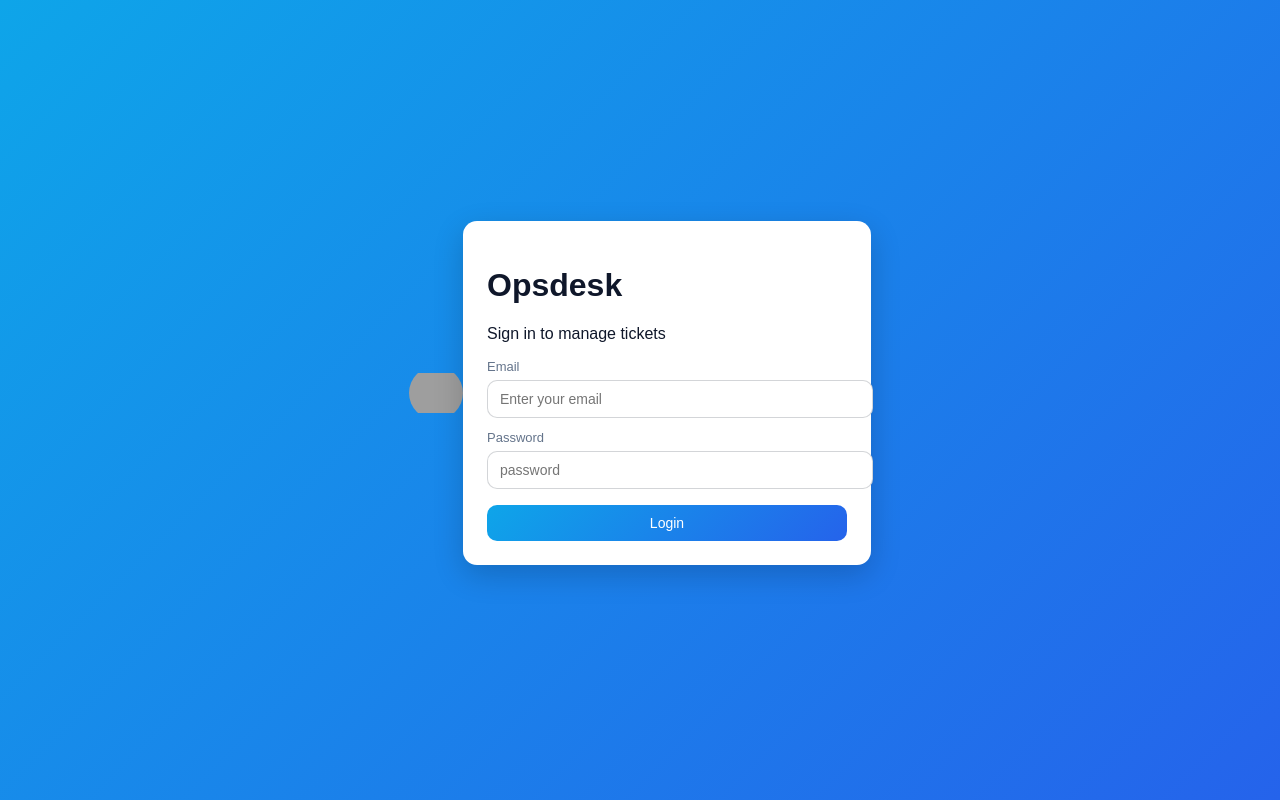
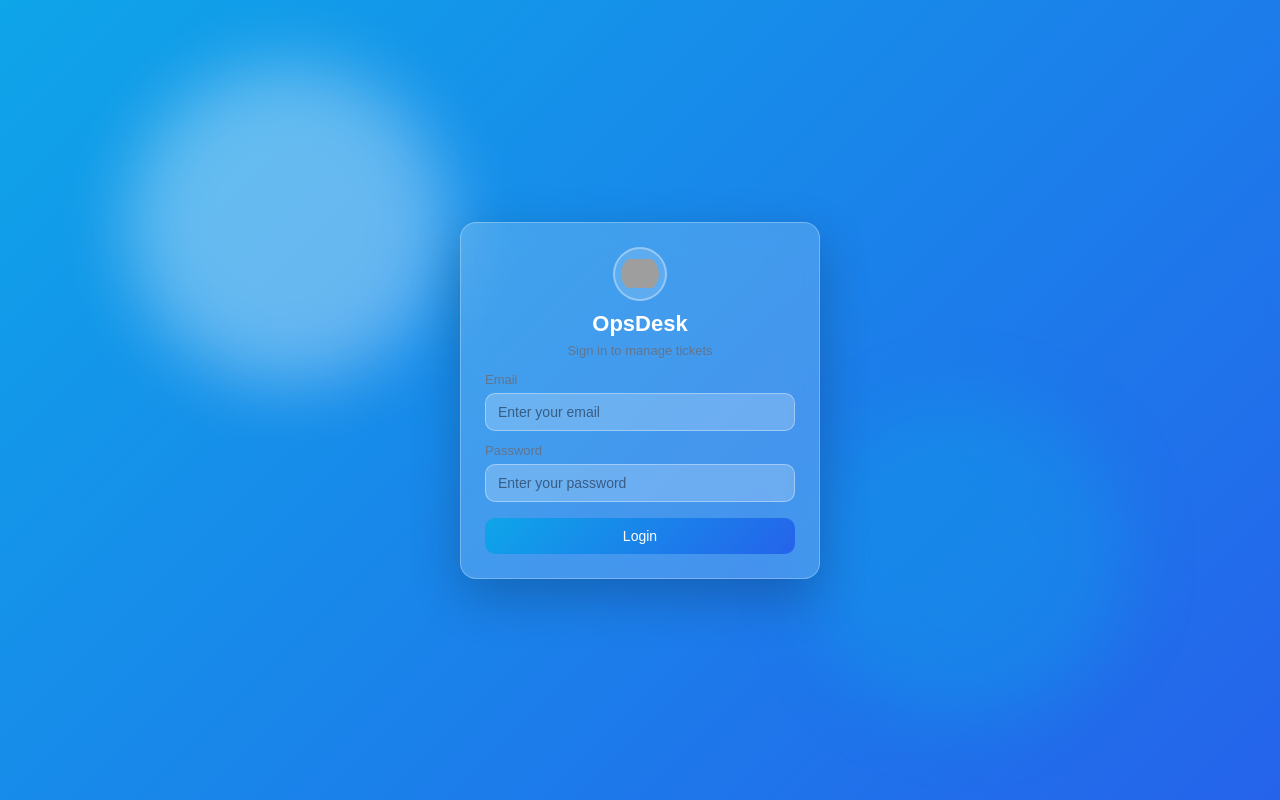
Before and after one commit to buildwithjaym/opsdesk-practice, a PHP site: page /login.php in a window 1280 px wide. Run offline with PHP 8.4, Linux system fonts and the light colour scheme; grey boxes are pictures that could not be loaded.

Commit message:
Edited my login page

```diff
--- a/public/login.php
+++ b/public/login.php
@@ -1,8 +1,6 @@
 <?php
 session_start();
-
 ?>
-
 <!DOCTYPE html>
 <html lang="en">
 <head>
@@ -10,28 +8,239 @@ session_start();
   <meta name="viewport" content="width=device-width, initial-scale=1.0">
   <title>Login - Ticketing System</title>
 
-    <style>:root{--blue-1:#0ea5e9;--blue-2:#2563eb;--bg:#f6f9ff;--card:#ffffff;--text:#0f172a;--muted:#64748b;--radius:14px;}body{margin:0;min-height:100vh;display:flex;justify-content:center;align-items:center;background:linear-gradient(135deg,var(--blue-1),var(--blue-2));font-family:Arial,sans-serif;color:var(--text);}#login-card{width: 360px;background: var(--card);padding:24px;border-radius: var(--radius);box-shadow: 0 10px 30px rgba(0,0,0,0.18);}#logo{display: flex;align-items: center;justify_content: center;margin-bottom: 14px;}#logo img{width: 54px;height: 54px;object-fit: contain;border: 2px;border-radius: 50%;}label{display: block;font-size:13px;color: var(--muted);margin-top: 12px;margin-bottom:6px;}input{width: 100%;padding: 10px 12px;border: 1px solid rgba(15,23,42,0.18);border-radius:10px;outline:none;font-size: 14px;}input:focus{border-color: rgba(37,99,235,0.8);box-shadow: 0 0 0 4px rgba(14,65,233,0.25);}button {width: 100%;margin-top: 16px;padding: 10px 12px;border: none;border-radius:10px;background:linear-gradient(135deg,var(--blue-1),var(--blue-2));color: white;font-size:14px;cursor: pointer;}button:hover{filter: brightness(1.05);}</style>
+  <style>
+    :root{
+      --blue-1:#0ea5e9;
+      --blue-2:#2563eb;
+
+      --text:#0f172a;
+      --muted:#64748b;
+
+      --radius:16px;
+
+      /* Glass */
+      --glass-bg: rgba(255,255,255,0.18);
+      --glass-border: rgba(255,255,255,0.28);
+    }
+
+    *{ box-sizing:border-box; }
+
+    body{
+      margin:0;
+      min-height:100vh;
+      display:flex;
+      justify-content:center;
+      align-items:center;
+      padding:24px;
+      background: linear-gradient(135deg, var(--blue-1), var(--blue-2));
+      font-family: Arial, sans-serif;
+      color: var(--text);
+    }
+
+    /* Optional: soft glow blobs for nicer background */
+    body::before,
+    body::after{
+      content:"";
+      position:fixed;
+      inset:auto;
+      width:320px;
+      height:320px;
+      border-radius:50%;
+      filter: blur(35px);
+      opacity:0.35;
+      z-index:0;
+    }
+    body::before{
+      background:#ffffff;
+      top:8%;
+      left:10%;
+    }
+    body::after{
+      background:#0ea5e9;
+      bottom:10%;
+      right:12%;
+    }
+
+    #login-card{
+      position:relative;
+      z-index:1;
+
+      width:360px;
+      padding:24px;
+      border-radius:var(--radius);
+
+      /* Glassmorphism */
+      background: var(--glass-bg);
+      border: 1px solid var(--glass-border);
+      backdrop-filter: blur(14px);
+      -webkit-backdrop-filter: blur(14px);
+
+      box-shadow: 0 18px 50px rgba(0,0,0,0.22);
+      transform: translateY(0);
+      transition: transform 160ms ease, box-shadow 160ms ease;
+    }
+
+    #login-card:hover{
+      transform: translateY(-2px);
+      box-shadow: 0 22px 60px rgba(0,0,0,0.26);
+    }
+
+    #ticket-badge{
+      position:absolute;
+      left:-64px;
+      top:50%;
+      transform: translateY(-50%);
+
+      width:56px;
+      height:56px;
+
+      display:flex;
+      align-items:center;
+      justify-content:center;
+
+      border-radius:50%;
+      background: linear-gradient(135deg, var(--blue-1), var(--blue-2));
+      color:white;
+      font-weight:700;
+      letter-spacing:1px;
+      font-size:12px;
+
+      box-shadow: 0 10px 22px rgba(0,0,0,0.18);
+      border: 1px solid rgba(255,255,255,0.25);
+    }
+
+    #logo{
+      display:flex;
+      align-items:center;
+      justify-content:center;
+      margin-bottom:10px;
+    }
+
+    #logo img{
+      width:54px;
+      height:54px;
+      object-fit:contain;
+      border-radius:50%;
+      border: 2px solid rgba(255,255,255,0.35);
+      background: rgba(255,255,255,0.15);
+      padding:6px;
+    }
+
+    #card-title{
+      text-align:center;
+      margin-bottom:14px;
+    }
+    #card-title h1{
+      margin:0;
+      font-size:22px;
+      font-weight:700;
+      color: #ffffff;
+    }
+    #card-title p{
+      margin:6px 0 0 0;
+      font-size:13px;
+      color: var(--muted);
+    }
+
+    form{
+      margin-top:10px;
+    }
+
+    label{
+      display:block;
+      font-size:13px;
+      color: var(--muted);
+      margin-top:12px;
+      margin-bottom:6px;
+    }
+
+    input{
+      width:100%;
+      padding:10px 12px;
+      border-radius:10px;
+      border: 1px solid rgba(255,255,255,0.35);
+      outline:none;
+      font-size:14px;
+
+
+      background: rgba(255,255,255,0.22);
+      color: var(--text);
+    }
+
+    input::placeholder{
+      color: rgba(15,23,42,0.55);
+    }
+
+    input:focus{
+      border-color: rgba(37,99,235,0.85);
+      box-shadow: 0 0 0 4px rgba(14,165,233,0.25);
+    }
+
+    button{
+      width:100%;
+      margin-top:16px;
+      padding:10px 12px;
+      border:none;
+      border-radius:10px;
+      background: linear-gradient(135deg, var(--blue-1), var(--blue-2));
+      color:white;
+      font-size:14px;
+      cursor:pointer;
+      transition: filter 140ms ease, transform 140ms ease;
+    }
+
+    button:hover{
+      filter: brightness(1.06);
+      transform: translateY(-1px);
+    }
+
+    button:active{
+      transform: translateY(0);
+    }
+
+
+    @media (max-width: 480px){
+      #login-card{ width:100%; max-width:360px; }
+      #ticket-badge{ left:12px; top:-18px; transform:none; }
+    }
+
+
+  </style>
 </head>
+
 <body>
-    <div id = "logo">
-      <img src="/opsdesk-practice/assets/Ticket.png" alt="Opsdesk Logo" title="Our Logo">
 
   <div id="login-card">
-        <div id="card-title">
-        <h1> Opsdesk</h1>
-        <p>Sign in to manage tickets</p>
 
+
+
+    <div id="logo">
+      <img src="/opsdesk-practice/assets/Ticket.png" alt="OpsDesk Logo">
     </div>
 
 
+    <div id="card-title">
+      <h1>OpsDesk</h1>
+      <p>Sign in to manage tickets</p>
+    </div>
+
     <form method="POST" action="login_action.php" enctype="application/x-www-form-urlencoded">
+      <label for="email">Email</label>
+      <input id="email" name="email" type="email" placeholder="Enter your email" required>
 
-    <label for="email">Email</label><input id ="email" name="email" type="email" placeholder="Enter your email" required>
-    <label for="password">Password</label><input id="password" name="password" type="password" placeholder="password" required>
+      <label for="password">Password</label>
+      <input id="password" name="password" type="password" placeholder="Enter your password" required>
+
+
       <button type="submit" name="login_btn">Login</button>
     </form>
+  </div>
+<script>
 
-    </div>
-</div>
+
+
+
+
+</script>
 </body>
 </html>
```
Lines whose indentation alone changed are shown as unchanged.
